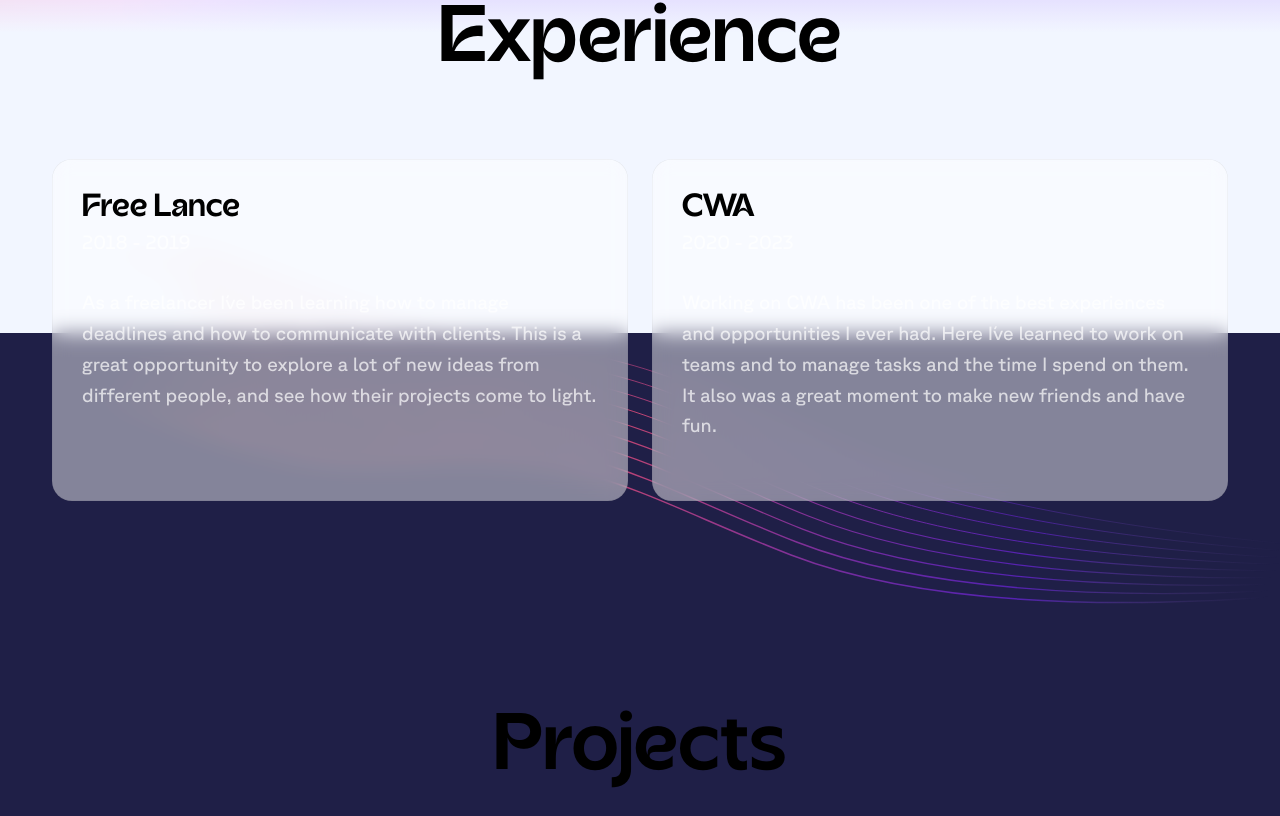
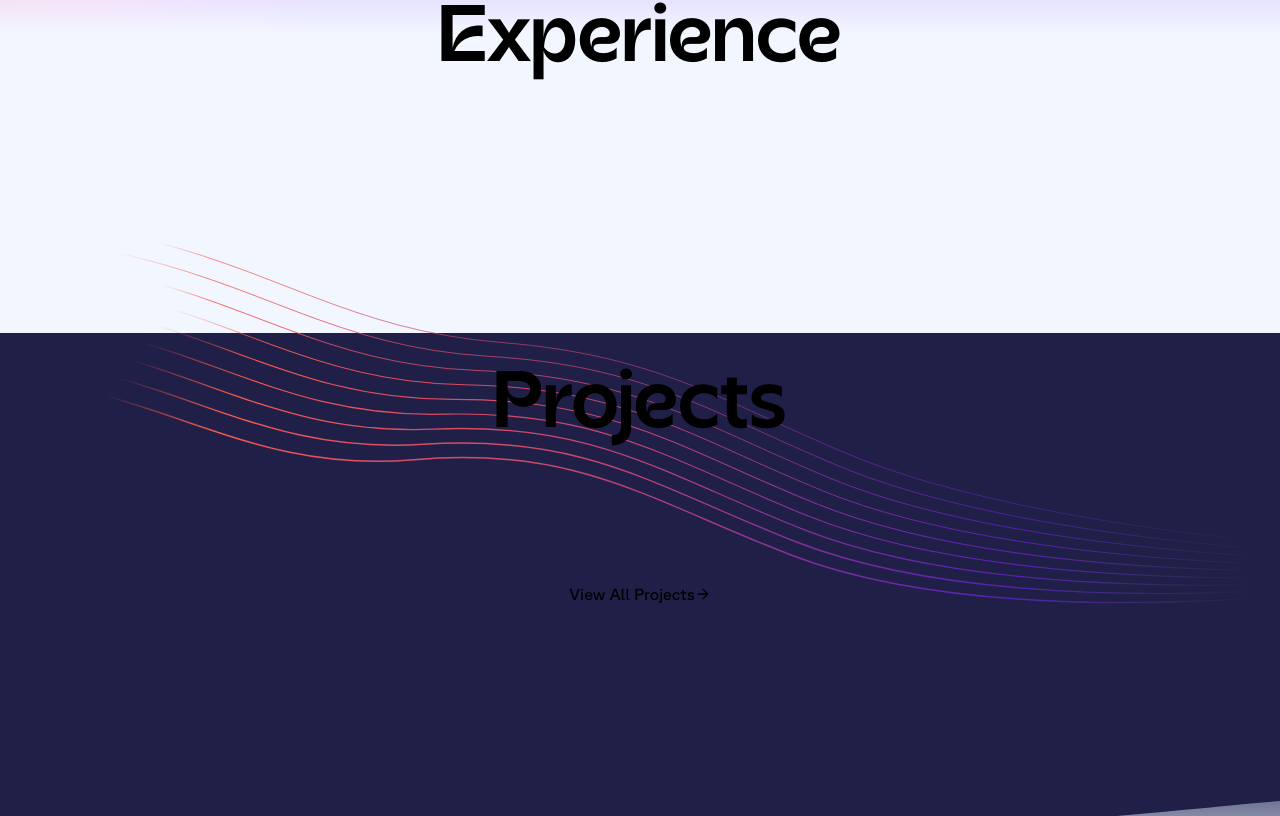
Before and after one commit to MarcoGarcia505/my-portfolio, a Next.js app: page / in a window 1280 px wide. Shown: the part 1971-2787 px from the top of the page. Built offline with nearby package versions, Linux system fonts and the light colour scheme.

Commit message:
delete projects and experience

```diff
--- a/components/experience/Experience.jsx
+++ b/components/experience/Experience.jsx
@@ -1,6 +1,5 @@
 import React from 'react'
 import styles from './experience.module.css'
-import Cardexperience  from '@/components/cardexperience/Cardexperience'
 function Experience() {
   return (
     <section className={styles.experience} id='experience'>
@@ -30,7 +29,7 @@
                 <h1 className={styles.info_tittle}>Experience</h1>
             </div>
             <div className={styles.container_cards}>
-                <Cardexperience
+                {/* <Cardexperience
                     tittle="Free Lance"
                     date="2018 - 2019"
                     description="As a freelancer I´ve been learning how to manage deadlines and how to communicate with clients. This is a great opportunity to explore a lot of new ideas from different people, and see how their projects come to light."
@@ -39,9 +38,7 @@
                     tittle="CWA"
                     date="2020 - 2023"
                     description="Working on CWA has been one of the best experiences and opportunities I ever had. Here I´ve learned to work on teams and to manage tasks and the time I spend on them. It also was a great moment to make new friends and have fun."
-                />
-
-
+                /> */}
             </div>
         </div>
     </section>
--- a/components/porjects/Projects.jsx
+++ b/components/porjects/Projects.jsx
@@ -1,6 +1,5 @@
 import React from 'react'
 import styles from './projects.module.css'
-import Cardporject from '@/components/cardprojects/Cardporject'
 import surtidora from '../../public/img/img_proyectos/surtidora.png'
 import fusestore from '../../public/img/img_proyectos/fusestore.png'
 import gateway from '../../public/img/img_proyectos/gateway.png'
@@ -16,7 +15,7 @@
         </div>
         <div className={styles.container_info_projects}>
             <div className={styles.container_items_projects_1}>
-                <Cardporject
+                {/* <Cardporject
                     name="Surtidora"
                     description="Es un e-commerce enfocado a la venta y distribución de sus productos eléctricos y de iluminación"
                     link="https://www.surtidoraelectrica.com/"
@@ -37,10 +36,10 @@
                     color="purple"
                     width={200}
                     height={100}
-                    />
+                    /> */}
             </div>
             <div className={styles.container_items_projects_2}>
-                <Cardporject
+                {/* <Cardporject
                     name="Fusestore"
                     description="Es un e-commerce enfocado a la venta y distribución de sus productos eléctricos"
                     link="https://fusestore.com.mx/"
@@ -61,7 +60,7 @@
                     color="white"
                     width={150}
                     height={200}
-                />
+                /> */}
             </div>
         </div>
         <div className={styles.footer_projects}>
```
